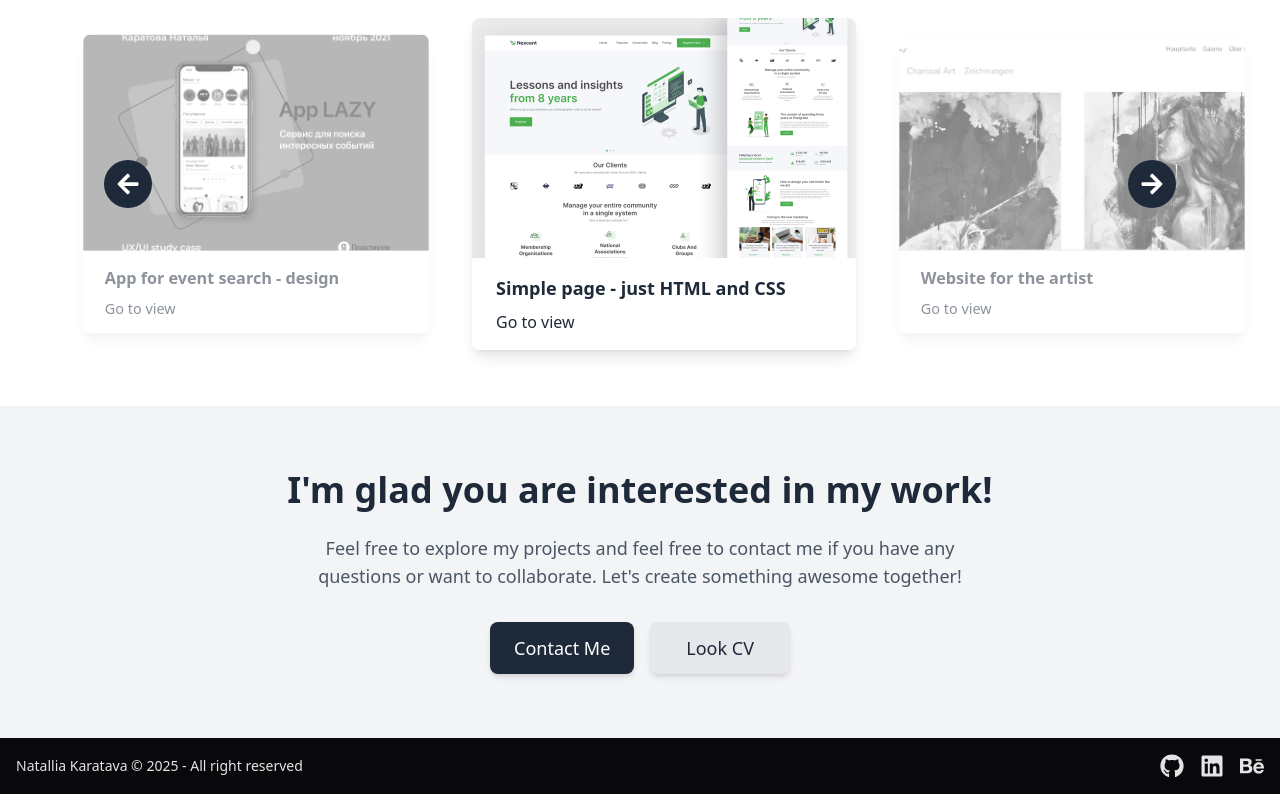
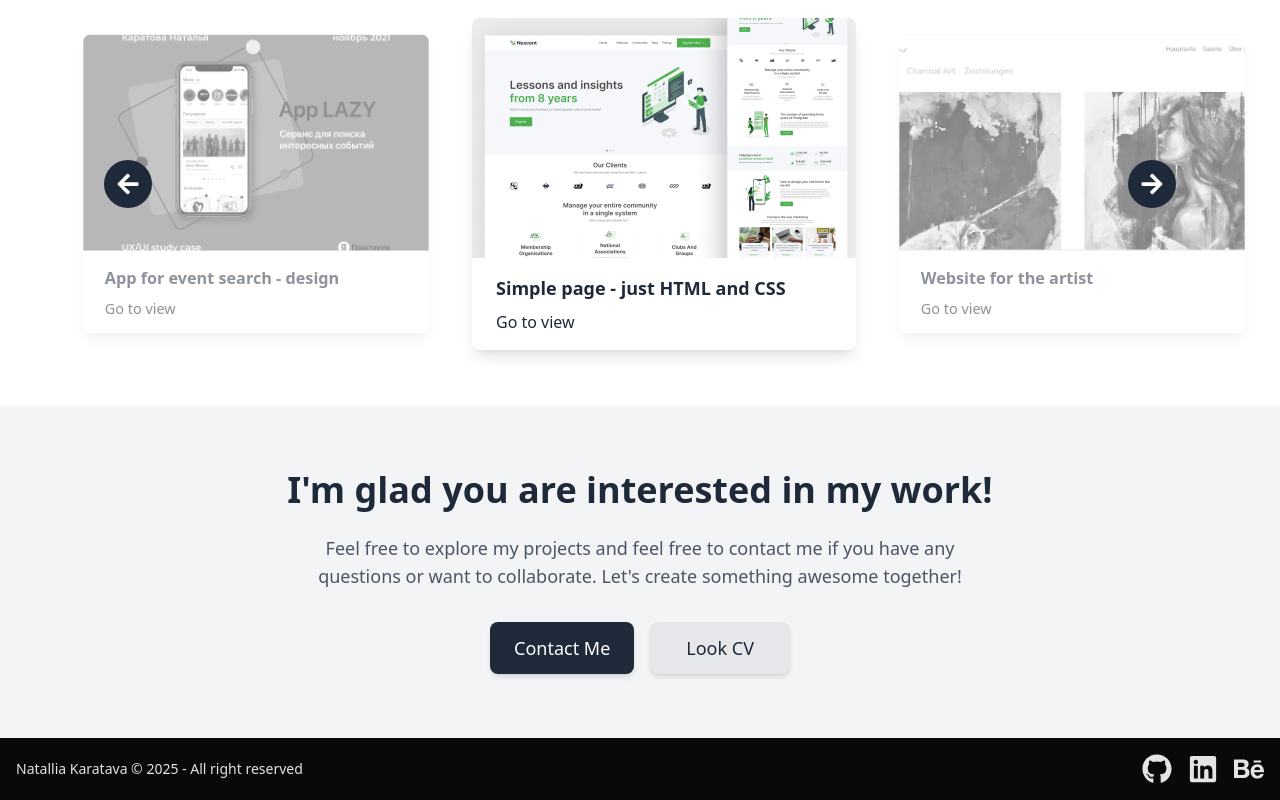
Before and after one commit to Natallia-Karatava/portfolio-Natallia-Karatava, a React (Vite) app: page / in a window 1280 px wide. Shown: the part 1800-2600 px from the top of the page. Built offline with nearby package versions, Linux system fonts and the light colour scheme.

Commit message:
refactor footer and navbar styles

```diff
--- a/src/components/Footer.jsx
+++ b/src/components/Footer.jsx
@@ -14,21 +14,21 @@ const Footer = () => {
           target="_blank"
           rel="noopener noreferrer"
         >
-          <FaGithub style={{ width: "24px", height: "24px" }} />
+          <FaGithub className="text-3xl hover:text-red-600" />
         </a>
         <a
           href="https://www.linkedin.com/in/natallia-karatava-56247a186?utm_source=share&utm_campaign=share_via&utm_content=profile&utm_medium=ios_app"
           target="_blank"
           rel="noopener noreferrer"
         >
-          <FaLinkedin style={{ width: "24px", height: "24px" }} />
+          <FaLinkedin className="text-3xl hover:text-red-600" />
         </a>
         <a
           href="https://www.behance.net/natalliakaratava"
           target="_blank"
           rel="noopener noreferrer"
         >
-          <FaBehance style={{ width: "24px", height: "24px" }} />
+          <FaBehance className="text-3xl hover:text-red-600" />
         </a>
       </nav>
     </footer>
--- a/src/components/Navbar.jsx
+++ b/src/components/Navbar.jsx
@@ -1,6 +1,4 @@
 import { useState } from "react";
-import { AiOutlineMenu } from "react-icons/ai";
-import { LiaBuromobelexperte } from "react-icons/lia";
 import { FaBuromobelexperte } from "react-icons/fa6";
 
 const Navbar = () => {
@@ -74,11 +72,10 @@ const Navbar = () => {
           {/* <!-- Mobile Menu Button --> */}
           <button
             id="menu-btn"
-            onClick={toggleMenu} // Обработчик для открытия/закрытия меню
-            className="md:hidden flex items-center text-gray-800"
+            onClick={toggleMenu}
+            className="md:hidden flex items-center ml-auto text-gray-800"
           >
-            <FaBuromobelexperte className="w-7 h-7" />{" "}
-            {/* Используем иконку из react-icons */}
+            <FaBuromobelexperte className="w-7 h-7" />
           </button>
         </div>
 
@@ -89,9 +86,8 @@ const Navbar = () => {
             isMenuOpen ? "block" : "hidden"
           } bg-white shadow-md`}
         >
-          <ul className="space-y-4 p-4 text-gray-800 font-medium text-left">
-            {" "}
-            {/* Ссылки слева */}
+          <ul className="space-y-4 p-4 text-gray-800 font-medium text-right">
+            {/* Ссылки в мобильном меню */}
             <li>
               <a
                 href="#about"
```
